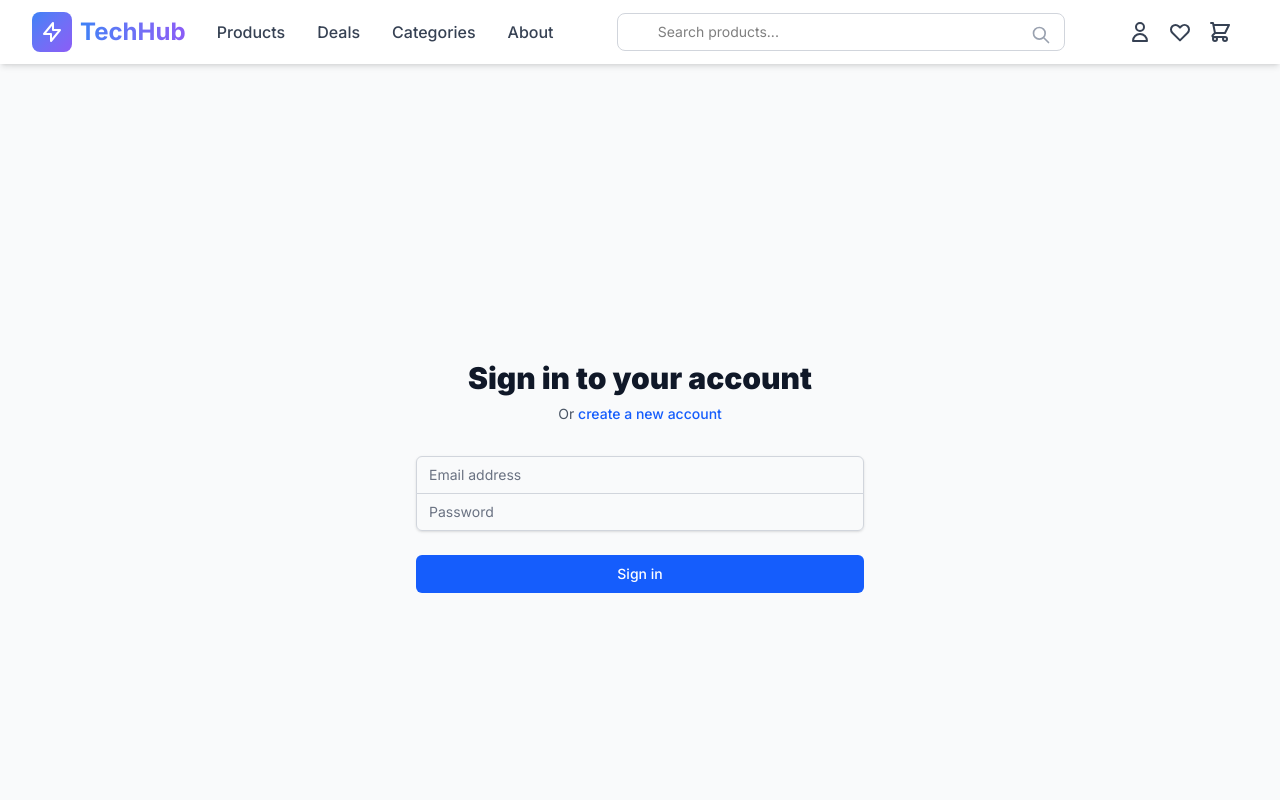
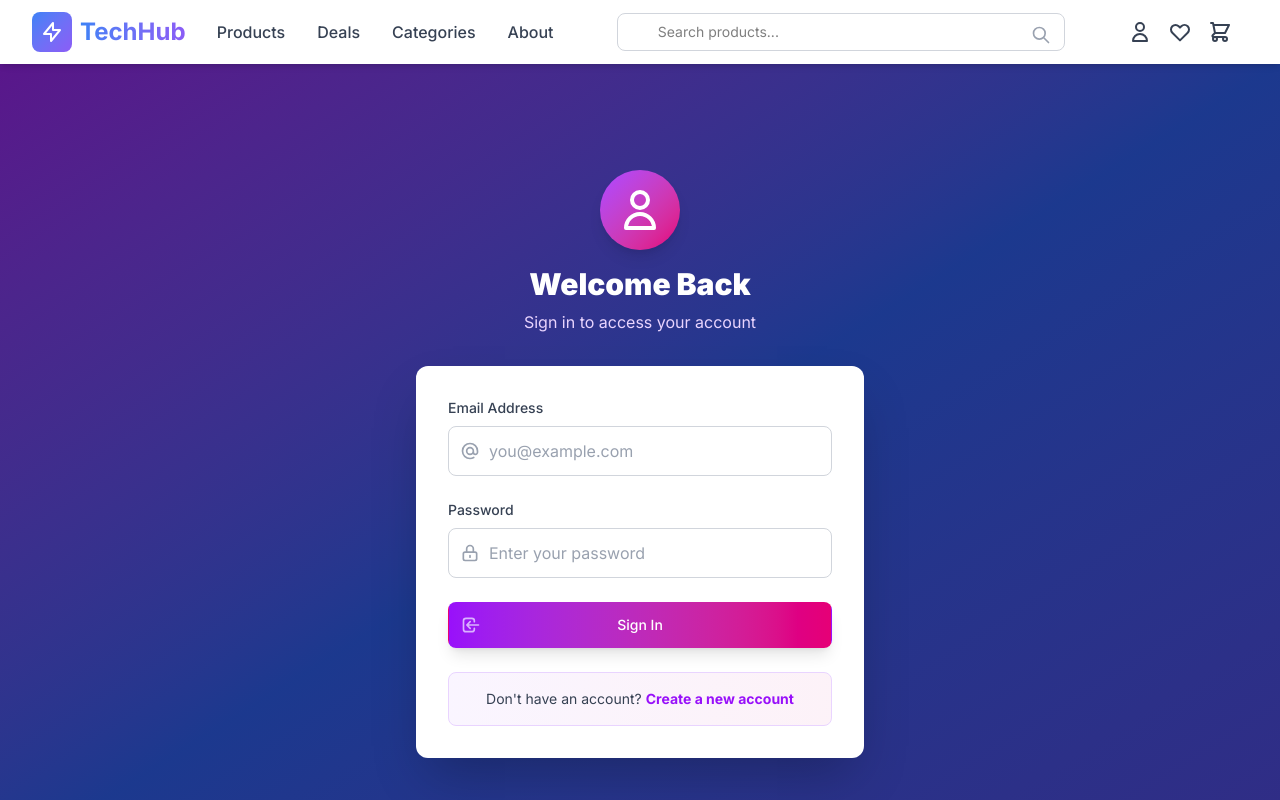
Before and after one commit to osmankantarcioglu/cs308, a React (Vite) app in the folder client/: page /login in a window 1280 px wide. Shown: the top 800 px of the page. Built offline with nearby package versions, Linux system fonts and the light colour scheme; no server answers.

Commit message:
Integration of new login UI

```diff
--- a/client/src/pages/LoginPage.jsx
+++ b/client/src/pages/LoginPage.jsx
@@ -41,57 +41,79 @@ export default function LoginPage() {
   };
 
   return (
-    <div className="min-h-screen flex items-center justify-center bg-gray-50 py-12 px-4 sm:px-6 lg:px-8">
-      <div className="max-w-md w-full space-y-8">
-        <div>
-          <h2 className="mt-6 text-center text-3xl font-extrabold text-gray-900">
-            Sign in to your account
+    <div className="min-h-screen flex items-center justify-center bg-gradient-to-br from-purple-900 via-blue-900 to-indigo-900 py-12 px-4 sm:px-6 lg:px-8">
+      <div className="max-w-md w-full">
+        {/* Customer Badge */}
+        <div className="text-center mb-8">
+          <div className="inline-flex items-center justify-center w-20 h-20 bg-gradient-to-br from-purple-500 to-pink-600 rounded-full mb-4 shadow-lg">
+            <svg className="w-12 h-12 text-white" fill="none" stroke="currentColor" viewBox="0 0 24 24">
+              <path strokeLinecap="round" strokeLinejoin="round" strokeWidth={2} d="M16 7a4 4 0 11-8 0 4 4 0 018 0zM12 14a7 7 0 00-7 7h14a7 7 0 00-7-7z" />
+            </svg>
+          </div>
+          <h2 className="text-3xl font-extrabold text-white mb-2">
+            Welcome Back
           </h2>
-          <p className="mt-2 text-center text-sm text-gray-600">
-            Or{" "}
-            <Link
-              to="/register"
-              className="font-medium text-blue-600 hover:text-blue-500"
-            >
-              create a new account
-            </Link>
+          <p className="text-purple-200">
+            Sign in to access your account
           </p>
         </div>
-        <form className="mt-8 space-y-6" onSubmit={handleLogin}>
+
+        {/* Login Form */}
+        <div className="bg-white rounded-xl shadow-2xl p-8">
+          <form className="space-y-6" onSubmit={handleLogin}>
             {error && (
-            <div className="bg-red-50 border border-red-200 text-red-700 px-4 py-3 rounded">
+              <div className="bg-red-50 border-l-4 border-red-500 text-red-700 px-4 py-3 rounded">
+                <div className="flex items-center">
+                  <svg className="w-5 h-5 mr-2" fill="none" stroke="currentColor" viewBox="0 0 24 24">
+                    <path strokeLinecap="round" strokeLinejoin="round" strokeWidth={2} d="M12 8v4m0 4h.01M21 12a9 9 0 11-18 0 9 9 0 0118 0z" />
+                  </svg>
                   {error}
                 </div>
+              </div>
             )}
-          <div className="rounded-md shadow-sm -space-y-px">
+
             <div>
-              <label htmlFor="email" className="sr-only">
-                Email address
+              <label htmlFor="email" className="block text-sm font-medium text-gray-700 mb-2">
+                Email Address
               </label>
+              <div className="relative">
+                <div className="absolute inset-y-0 left-0 pl-3 flex items-center pointer-events-none">
+                  <svg className="h-5 w-5 text-gray-400" fill="none" stroke="currentColor" viewBox="0 0 24 24">
+                    <path strokeLinecap="round" strokeLinejoin="round" strokeWidth={2} d="M16 12a4 4 0 10-8 0 4 4 0 008 0zm0 0v1.5a2.5 2.5 0 005 0V12a9 9 0 10-9 9m4.5-1.206a8.959 8.959 0 01-4.5 1.207" />
+                  </svg>
+                </div>
                 <input
                   id="email"
                   name="email"
                   type="email"
                   autoComplete="email"
                   required
-                className="appearance-none rounded-none relative block w-full px-3 py-2 border border-gray-300 placeholder-gray-500 text-gray-900 rounded-t-md focus:outline-none focus:ring-blue-500 focus:border-blue-500 focus:z-10 sm:text-sm"
-                placeholder="Email address"
+                  className="appearance-none block w-full pl-10 px-3 py-3 border border-gray-300 rounded-lg placeholder-gray-400 focus:outline-none focus:ring-2 focus:ring-purple-500 focus:border-purple-500"
+                  placeholder="you@example.com"
                   value={email}
                   onChange={(e) => setEmail(e.target.value)}
                 />
               </div>
+            </div>
+
             <div>
-              <label htmlFor="password" className="sr-only">
+              <label htmlFor="password" className="block text-sm font-medium text-gray-700 mb-2">
                 Password
               </label>
+              <div className="relative">
+                <div className="absolute inset-y-0 left-0 pl-3 flex items-center pointer-events-none">
+                  <svg className="h-5 w-5 text-gray-400" fill="none" stroke="currentColor" viewBox="0 0 24 24">
+                    <path strokeLinecap="round" strokeLinejoin="round" strokeWidth={2} d="M12 15v2m-6 4h12a2 2 0 002-2v-6a2 2 0 00-2-2H6a2 2 0 00-2 2v6a2 2 0 002 2zm10-10V7a4 4 0 00-8 0v4h8z" />
+                  </svg>
+                </div>
                 <input
                   id="password"
                   name="password"
                   type="password"
                   autoComplete="current-password"
                   required
-                className="appearance-none rounded-none relative block w-full px-3 py-2 border border-gray-300 placeholder-gray-500 text-gray-900 rounded-b-md focus:outline-none focus:ring-blue-500 focus:border-blue-500 focus:z-10 sm:text-sm"
-                placeholder="Password"
+                  className="appearance-none block w-full pl-10 px-3 py-3 border border-gray-300 rounded-lg placeholder-gray-400 focus:outline-none focus:ring-2 focus:ring-purple-500 focus:border-purple-500"
+                  placeholder="Enter your password"
                   value={password}
                   onChange={(e) => setPassword(e.target.value)}
                 />
@@ -102,12 +124,33 @@ export default function LoginPage() {
               <button
                 type="submit"
                 disabled={loading}
-              className="group relative w-full flex justify-center py-2 px-4 border border-transparent text-sm font-medium rounded-md text-white bg-blue-600 hover:bg-blue-700 focus:outline-none focus:ring-2 focus:ring-offset-2 focus:ring-blue-500 disabled:opacity-50 disabled:cursor-not-allowed"
+                className="group relative w-full flex justify-center py-3 px-4 border border-transparent text-sm font-medium rounded-lg text-white bg-gradient-to-r from-purple-600 to-pink-600 hover:from-purple-700 hover:to-pink-700 focus:outline-none focus:ring-2 focus:ring-offset-2 focus:ring-purple-500 disabled:opacity-50 disabled:cursor-not-allowed transition-all shadow-lg hover:shadow-xl"
               >
-              {loading ? "Signing in..." : "Sign in"}
+                <span className="absolute left-0 inset-y-0 flex items-center pl-3">
+                  <svg className="h-5 w-5 text-purple-300 group-hover:text-purple-200" fill="none" stroke="currentColor" viewBox="0 0 24 24">
+                    <path strokeLinecap="round" strokeLinejoin="round" strokeWidth={2} d="M11 16l-4-4m0 0l4-4m-4 4h14m-5 4v1a3 3 0 01-3 3H6a3 3 0 01-3-3V7a3 3 0 013-3h7a3 3 0 013 3v1" />
+                  </svg>
+                </span>
+                {loading ? "Signing in..." : "Sign In"}
               </button>
             </div>
           </form>
+
+          {/* Register Link */}
+          <div className="mt-6 p-4 bg-gradient-to-r from-purple-50 to-pink-50 border border-purple-200 rounded-lg">
+            <div className="text-center">
+              <p className="text-sm text-gray-700">
+                Don't have an account?{" "}
+                <Link
+                  to="/register"
+                  className="font-semibold text-purple-600 hover:text-purple-700 transition-colors"
+                >
+                  Create a new account
+                </Link>
+              </p>
+            </div>
+          </div>
+        </div>
       </div>
     </div>
   );
```
Lines whose indentation alone changed are shown as unchanged.
